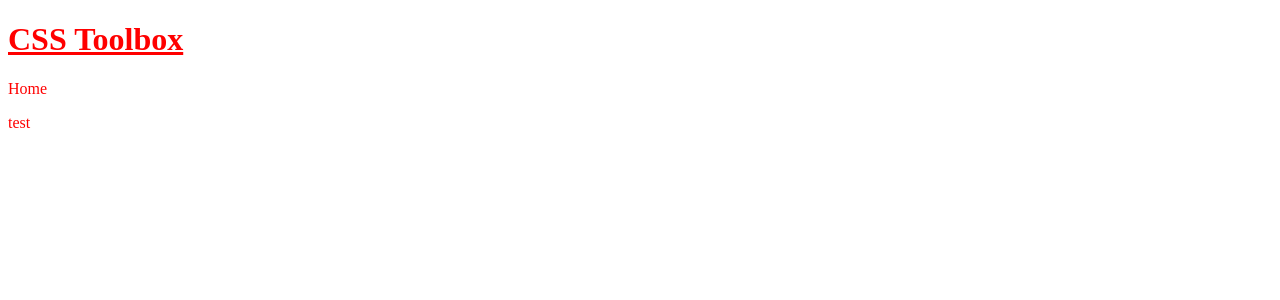
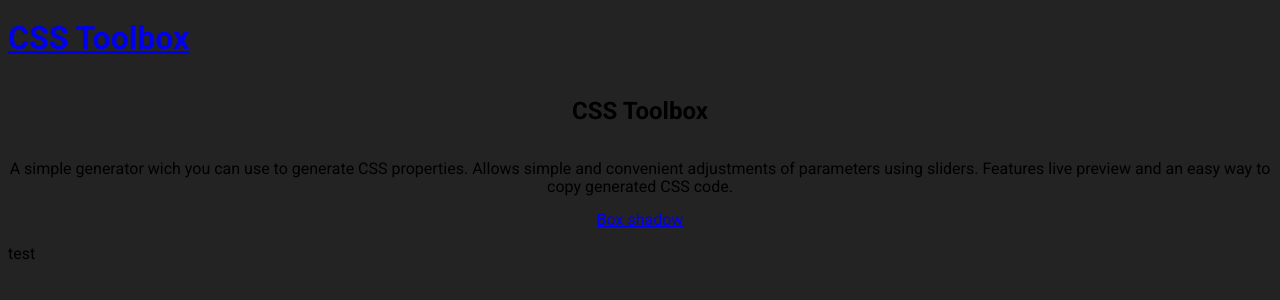
Before and after one commit to PedroHombre/CSS-Toolbox, a React (Create React App) app: page / in a window 1280 px wide. Shown: the top 300 px of the page. Built offline with nearby package versions, Linux system fonts and the light colour scheme.

Commit message:
modifications to home page

```diff
--- a/public/index.html
+++ b/public/index.html
@@ -5,10 +5,7 @@
 		<link rel="icon" href="%PUBLIC_URL%/favicon.ico" />
 		<meta name="viewport" content="width=device-width, initial-scale=1" />
 		<meta name="theme-color" content="#000000" />
-    <meta
-      name="description"
-      content="Web site created using create-react-app"
-    />
+		<meta name="description" content="Web site created using create-react-app" />
 		<link rel="apple-touch-icon" href="%PUBLIC_URL%/logo192.png" />
 		<!--
       manifest.json provides metadata used when your web app is installed on a
@@ -25,6 +22,13 @@
       Learn how to configure a non-root public URL by running `npm run build`.
     -->
 		<title>React App</title>
+
+		<link rel="preconnect" href="https://fonts.googleapis.com" />
+		<link rel="preconnect" href="https://fonts.gstatic.com" crossorigin />
+		<link
+			href="https://fonts.googleapis.com/css2?family=Roboto:wght@300;400;500;700&display=swap"
+			rel="stylesheet"
+		/>
 	</head>
 	<body>
 		<noscript>You need to enable JavaScript to run this app.</noscript>
@@ -38,6 +42,5 @@
 
       To begin the development, run `npm start` or `yarn start`.
       To create a production bundle, use `npm run build` or `yarn build`.
-    -->
-  </body>
+    --></body>
 </html>
--- a/src/pages/Home/Home.jsx
+++ b/src/pages/Home/Home.jsx
@@ -1,10 +1,25 @@
 import React from "react";
+import { Link } from "react-router-dom";
+import './Home.scss';
 
 const Home = () => {
     return (
-        <>
-            Home
-        </>
+        <main className="home-page">
+            <h2>
+                CSS Toolbox
+            </h2>
+
+            {/* TODO: Change this paragraph */}
+            <p>
+                A simple generator wich you can use to generate CSS properties. Allows simple and convenient adjustments of parameters using sliders. Features live preview and an easy way to copy generated CSS code.
+            </p>
+
+            <div className="buttons-container">
+                <Link to="/box-shadow" >
+                    Box shadow
+                </Link>
+            </div>
+        </main>
     )
 }
 
--- /dev/null
+++ b/src/pages/Home/Home.scss
@@ -0,0 +1,6 @@
+.home-page {
+    display: flex;
+    flex-direction: column;
+    align-items: center;
+    text-align: center;
+}
--- a/src/scss/global.scss
+++ b/src/scss/global.scss
@@ -1,6 +1,9 @@
 @import "reset";
 @import "variables";
 
-* {
-    color: $main-color;
+body {
+    font-size: $font-size;
+    line-height: $line-height;
+    background: $main-background;
+    font-family: 'Roboto', sans-serif;
 }
--- a/src/scss/variables.scss
+++ b/src/scss/variables.scss
@@ -1 +1,4 @@
-$main-color: red;
+$main-background: #242323;
+
+$font-size: 16px;
+$line-height: 1.1;
```
Lines whose indentation alone changed are shown as unchanged.
